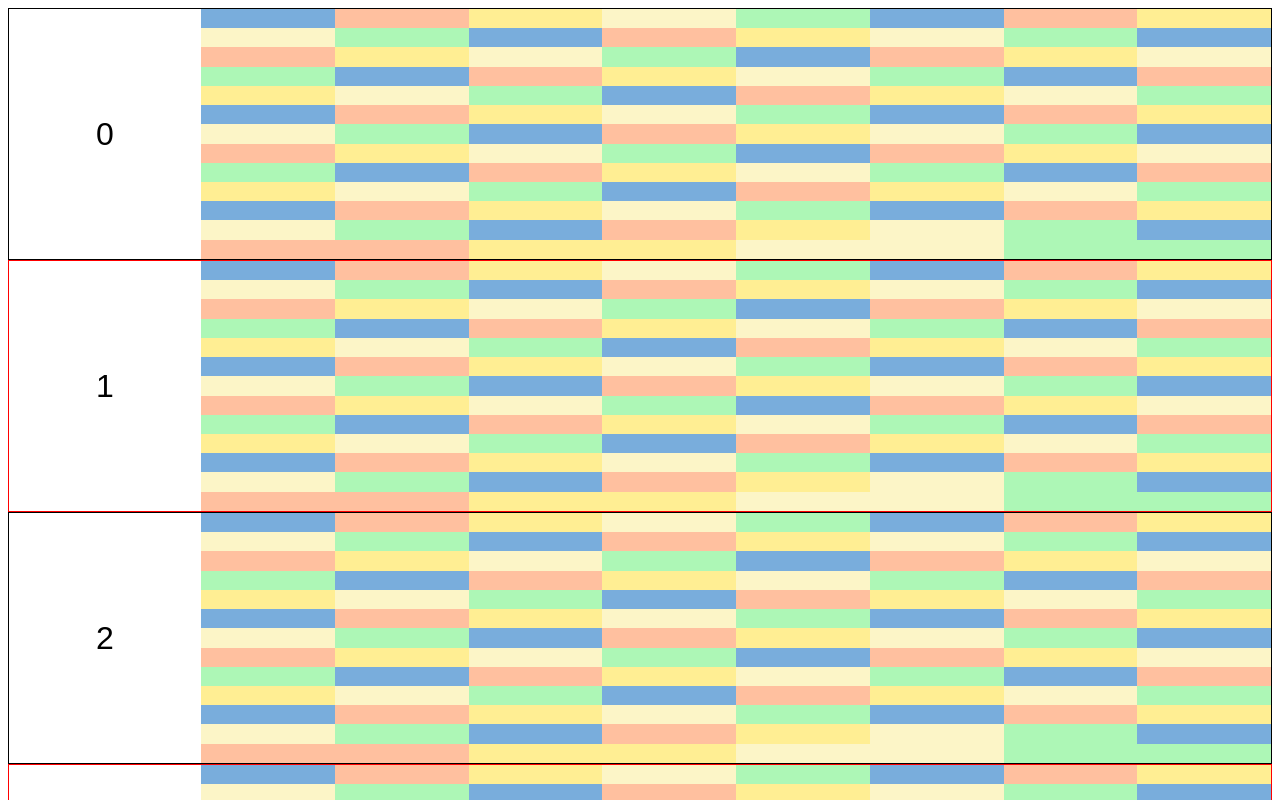
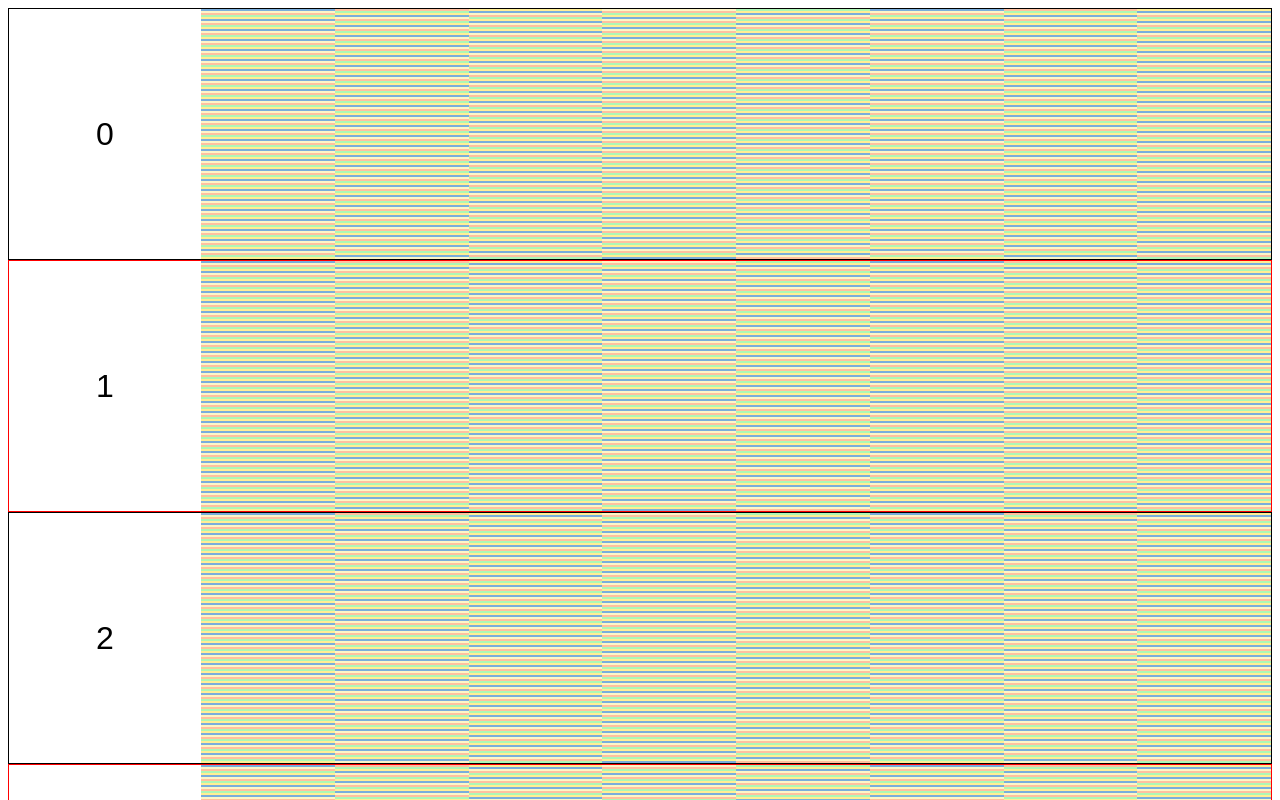
Before and after one commit to madnl/vs-experimental, a React (Create React App) app: page / in a window 1280 px wide. Shown: the top 800 px of the page. Built offline with nearby package versions, Linux system fonts and the light colour scheme.

Commit message:
checkpoint

```diff
--- a/src/ColoredList/index.js
+++ b/src/ColoredList/index.js
@@ -7,7 +7,7 @@ import range from '../util/range';
 import windowViewport from '../viewport/window';
 
 const ITEM_COUNT = 20;
-const COMPLEXITY = 100;
+const COMPLEXITY = 1000;
 const HEIGHT = '250px';
 
 const items = range(ITEM_COUNT, index => ({
```
